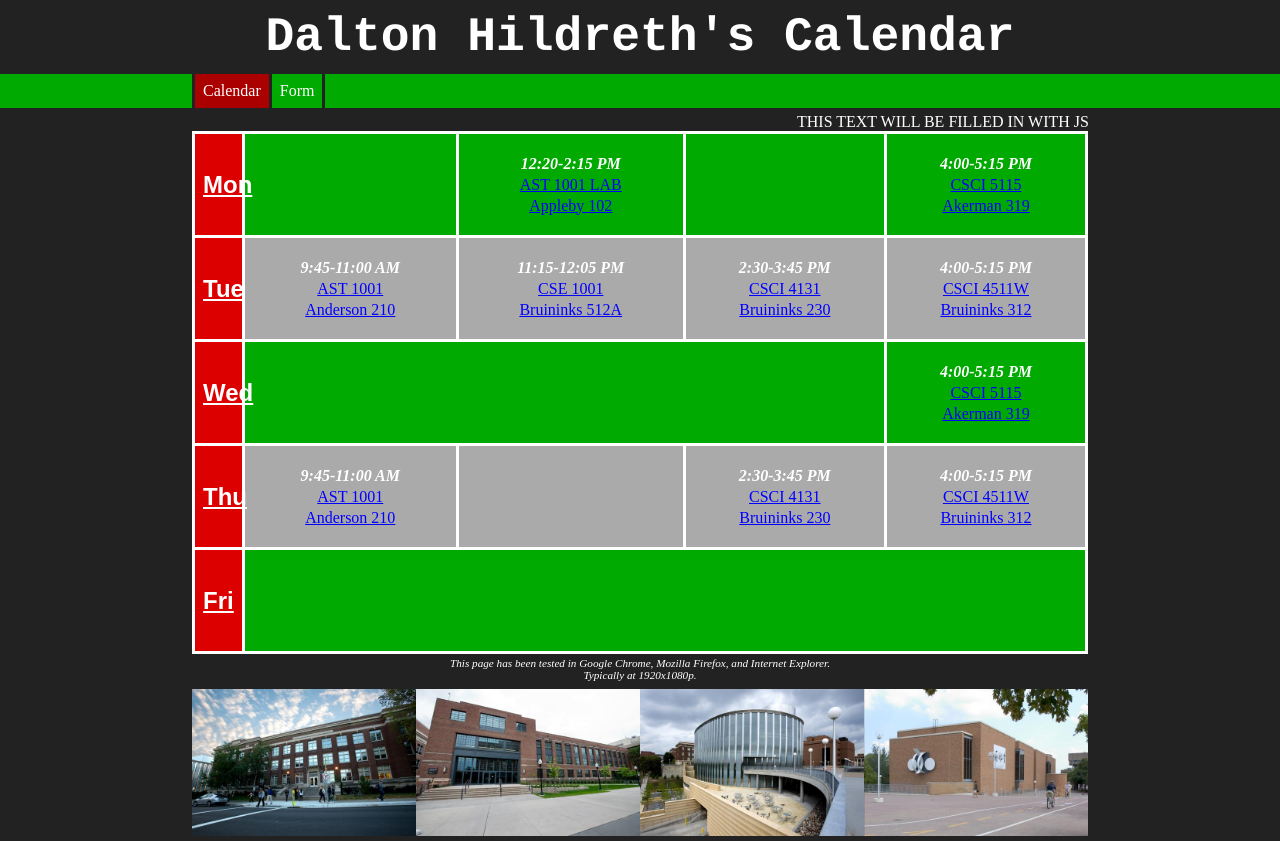
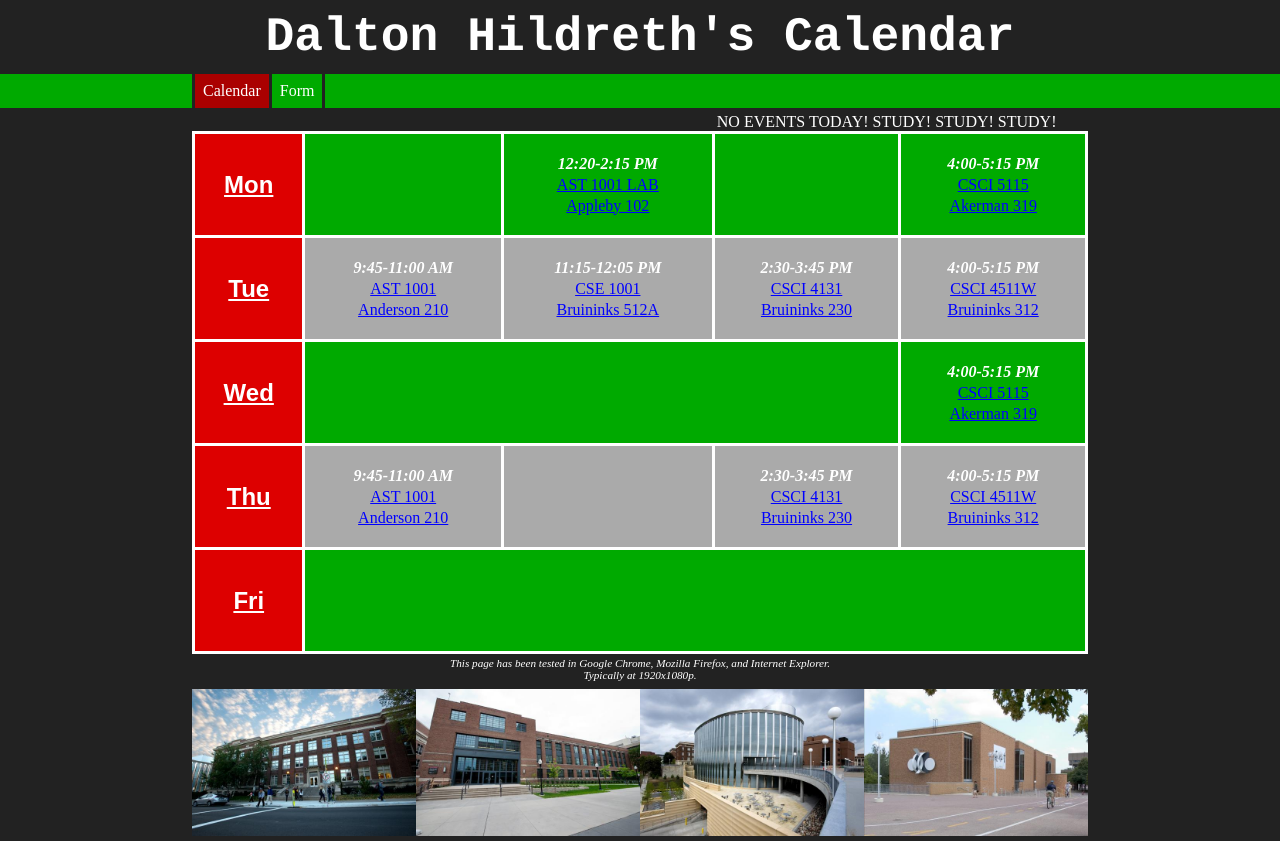
Before and after one commit to fiblit/full-stack-4131, a PHP site: page /calendar.html in a window 1280 px wide. Run offline with PHP 8.4, Linux system fonts and the light colour scheme.

Commit message:
Added Scrolling and Dynamic functionality

```diff
--- a/hw3/hildr039/calendar.html
+++ b/hw3/hildr039/calendar.html
@@ -16,11 +16,10 @@
           </ul>
         </div>
       </nav>
-      <div>
+      <div class="clip">
         <div class="left hide-scrolltext"></div>
-        <p class="days-events scroll-rtl table-aligned-div">
-          THIS TEXT WILL BE FILLED IN WITH JS
-        </p>
+        <!-- The below will be dynamically filled in -->
+        <p class="days-events scroll-rtl table-aligned-div">a</p>
         <div class="right hide-scrolltext"></div>
       </div>
     </div>
@@ -29,67 +28,67 @@
         <tr>
           <th><span class="dayofweek">Mon</span></th>
           <td></td>
-          <td>
+          <td class="event-data">
             <p class="time">12:20-2:15 PM</p>
-            <p><a href="http://homepages.spa.umn.edu/~priewe/ast_1001.html" target="_blank">AST 1001 LAB</a></p>
-            <p><a href="https://campusmaps.umn.edu/appleby-hall" target="_blank">Appleby 102</a></p>
+            <p class="event"><a href="http://homepages.spa.umn.edu/~priewe/ast_1001.html" target="_blank">AST 1001 LAB</a></p>
+            <p class="loc"><a href="https://campusmaps.umn.edu/appleby-hall" target="_blank">Appleby 102</a></p>
           </td>
           <td></td>
-          <td>
+          <td class="event-data">
             <p class="time">4:00-5:15 PM</p>
-            <p><a href="https://ay16.moodle.umn.edu/course/view.php?id=6745" target="_blank">CSCI 5115</a></p>
-            <p><a href="https://campusmaps.umn.edu/akerman-hall" target="_blank">Akerman 319</a></p>
+            <p class="event"><a href="https://ay16.moodle.umn.edu/course/view.php?id=6745" target="_blank">CSCI 5115</a></p>
+            <p class="loc"><a href="https://campusmaps.umn.edu/akerman-hall" target="_blank">Akerman 319</a></p>
           </td>
         </tr>
         <tr>
           <th><span class="dayofweek">Tue</span></th>
-          <td>
+          <td class="event-data">
             <p class="time">9:45-11:00 AM</p>
-            <p><a href="http://www.astro.umn.edu/courses/1001/" target="_blank">AST 1001</a>
-            <p><a href="http://campusmaps.umn.edu/anderson-hall" target="_blank">Anderson 210</a></p>
+            <p class="event"><a href="http://www.astro.umn.edu/courses/1001/" target="_blank">AST 1001</a>
+            <p class="loc"><a href="http://campusmaps.umn.edu/anderson-hall" target="_blank">Anderson 210</a></p>
           </td>
-          <td>
+          <td class="event-data">
             <p class="time">11:15-12:05 PM</p>
-            <p><a href="https://ay16.moodle.umn.edu/course/view.php?id=3748" target="_blank">CSE 1001</a></p>
-            <p><a href="https://campusmaps.umn.edu/robert-h-bruininks-hall" target="_blank">Bruininks 512A</a></p>
+            <p class="event"><a href="https://ay16.moodle.umn.edu/course/view.php?id=3748" target="_blank">CSE 1001</a></p>
+            <p class="loc"><a href="https://campusmaps.umn.edu/robert-h-bruininks-hall" target="_blank">Bruininks 512A</a></p>
           </td>
-          <td>
+          <td class="event-data">
             <p class="time">2:30-3:45 PM</p>
-            <p><a href="https://ay16.moodle.umn.edu/course/view.php?id=6745" target="_blank">CSCI 4131</a></p>
-            <p><a href="https://campusmaps.umn.edu/robert-h-bruininks-hall" target="_blank">Bruininks 230</a></p>
+            <p class="event"><a href="https://ay16.moodle.umn.edu/course/view.php?id=6745" target="_blank">CSCI 4131</a></p>
+            <p class="loc"><a href="https://campusmaps.umn.edu/robert-h-bruininks-hall" target="_blank">Bruininks 230</a></p>
           </td>
-          <td>
+          <td class="event-data">
             <p class="time">4:00-5:15 PM</p>
-            <p><a href="https://ay16.moodle.umn.edu/course/view.php?id=3837" target="_blank">CSCI 4511W</a></p>
-            <p><a href="https://campusmaps.umn.edu/robert-h-bruininks-hall" target="_blank">Bruininks 312</a></p>
+            <p class="event"><a href="https://ay16.moodle.umn.edu/course/view.php?id=3837" target="_blank">CSCI 4511W</a></p>
+            <p class="loc"><a href="https://campusmaps.umn.edu/robert-h-bruininks-hall" target="_blank">Bruininks 312</a></p>
           </td>
         </tr>
         <tr>
           <th><span class="dayofweek">Wed</span></th>
           <td colspan="3"></td>
-          <td>
+          <td class="event-data">
             <p class="time">4:00-5:15 PM</p>
-            <p><a href="https://ay16.moodle.umn.edu/course/view.php?id=6745" target="_blank">CSCI 5115</a></p>
-            <p><a href="https://campusmaps.umn.edu/akerman-hall" target="_blank">Akerman 319</a></p>
+            <p class="event"><a href="https://ay16.moodle.umn.edu/course/view.php?id=6745" target="_blank">CSCI 5115</a></p>
+            <p class="loc"><a href="https://campusmaps.umn.edu/akerman-hall" target="_blank">Akerman 319</a></p>
           </td>
         </tr>
         <tr>
           <th><span class="dayofweek">Thu</span></th>
-          <td>
+          <td class="event-data">
             <p class="time">9:45-11:00 AM</p>
-            <p><a href="http://www.astro.umn.edu/courses/1001/" target="_blank">AST 1001</a>
-            <p><a href="http://campusmaps.umn.edu/anderson-hall" target="_blank">Anderson 210</a></p>
+            <p class="event"><a href="http://www.astro.umn.edu/courses/1001/" target="_blank">AST 1001</a></p>
+            <p class="loc"><a href="http://campusmaps.umn.edu/anderson-hall" target="_blank">Anderson 210</a></p>
           </td>
           <td></td>
-          <td>
+          <td class="event-data">
             <p class="time">2:30-3:45 PM</p>
-            <p><a href="https://ay16.moodle.umn.edu/course/view.php?id=6745" target="_blank">CSCI 4131</a></p>
-            <p><a href="https://campusmaps.umn.edu/robert-h-bruininks-hall" target="_blank">Bruininks 230</a></p>
+            <p class="event"><a href="https://ay16.moodle.umn.edu/course/view.php?id=6745" target="_blank">CSCI 4131</a></p>
+            <p class="loc"><a href="https://campusmaps.umn.edu/robert-h-bruininks-hall" target="_blank">Bruininks 230</a></p>
           </td>
-          <td>
+          <td class="event-data">
             <p class="time">4:00-5:15 PM</p>
-            <p><a href="https://ay16.moodle.umn.edu/course/view.php?id=3837" target="_blank">CSCI 4511W</a></p>
-            <p><a href="https://campusmaps.umn.edu/robert-h-bruininks-hall" target="_blank">Bruininks 312</a></p>
+            <p class="event"><a href="https://ay16.moodle.umn.edu/course/view.php?id=3837" target="_blank">CSCI 4511W</a></p>
+            <p class="loc"><a href="https://campusmaps.umn.edu/robert-h-bruininks-hall" target="_blank">Bruininks 312</a></p>
           </td>
         </tr>
         <tr>
@@ -107,5 +106,7 @@
       <img class ="day-preview" src="bruininks.jpg" alt="bruininks">
       <img class ="day-preview" src="anderson.jpg" alt="anderson">
     </div>
+
+    <script src="calendar.js"></script>
   </body>
 </html>
--- /dev/null
+++ b/hw3/hildr039/calendar.js
@@ -0,0 +1,35 @@
+var todaysEvents = [];
+var eventText = "";
+var day = new Date().getDay();
+var rows = document.getElementsByTagName("tr");
+if (day > 0 && day < 6) {
+  var i;
+  for (i = 0; i < rows[day - 1].cells.length; i++){
+    if (rows[day - 1].cells[i].className === "event-data") {
+      todaysEvents.push(rows[day - 1].cells[i]);
+    }
+  }
+}
+else {
+  todaysEvents = []; /* nothing on Saturday & Sunday */
+}
+
+if (todaysEvents.length > 0) {
+  var i;
+  for (i = 0; i < todaysEvents.length; i++) {
+    var j;
+    for (j = 0; j < todaysEvents[i].children.length; j++) {
+      console.log(todaysEvents[i].children[j].innerText.toString());
+      eventText = eventText.concat(todaysEvents[i].children[j].innerText.toString().concat(". "));
+    }
+    console.log(eventText);
+    console.log(todaysEvents);
+    if (i < todaysEvents.length - 1) {
+      eventText = eventText.concat("-/- ");
+    }
+  }
+}
+else {
+  eventText = "NO EVENTS TODAY! STUDY! STUDY! STUDY!";
+}
+document.getElementsByClassName("days-events")[0].innerHTML = eventText;
--- a/hw3/hildr039/style.css
+++ b/hw3/hildr039/style.css
@@ -72,27 +72,35 @@ nav ul li a:hover {
 }
 
 @keyframes mymove {
-    from {left: 70%;}
+    from {left: 100%;}
     /* rough estimate for when text should be off table :P */
-    to {left: -33.3333%;}
+    to {left: -100%;}
 }
 
 .left {
-  float: left;
+  /*float: left;*/
+  left: 0;
 }
 
 .right {
-  float: right;
+  /*float: right;*/
+  top: 0;
+  right: 0;
 }
 
 .hide-scrolltext {
   background: #222222;
   /* the width of these is a pain to update, tried to make it easier, but CSS bugged out as usual */
   width: 15%;
-  height: 1em;
+  height: 1.1em;
+  position: absolute;
+  z-index: 1;
+}
+
+.clip {
   position: relative;
-  left: 0;
-  z-index: 1;
+  white-space: nowrap;
+  overflow: hidden;
 }
 
 .day-preview {
@@ -181,7 +189,6 @@ tr:nth-child(even) {
 
 th {
   background: #DD0000;
-  max-width: 10px;
 }
 
 h1 {
```
